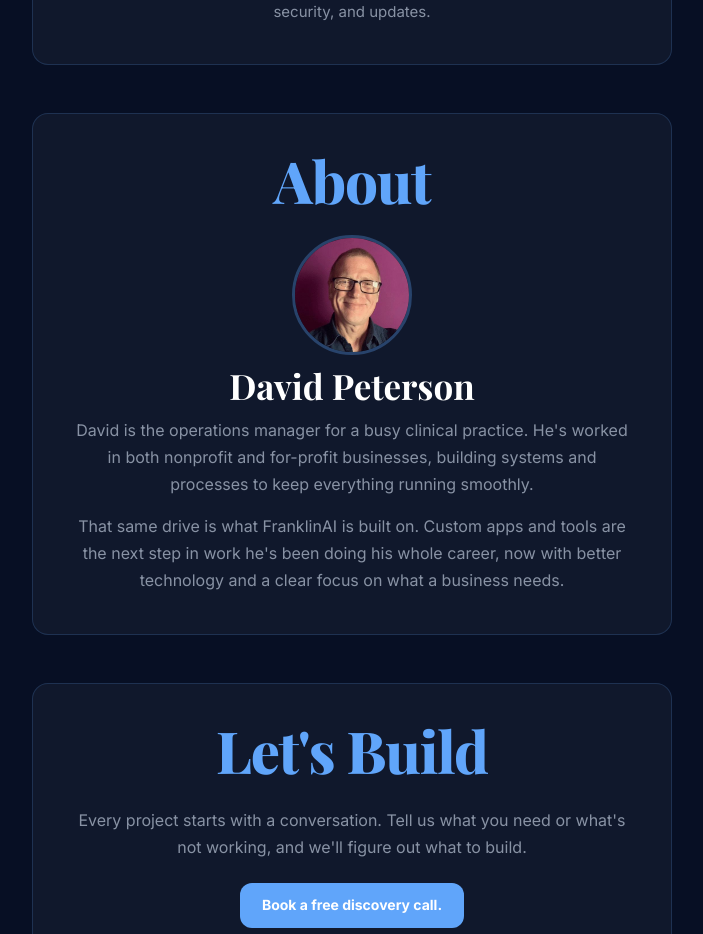
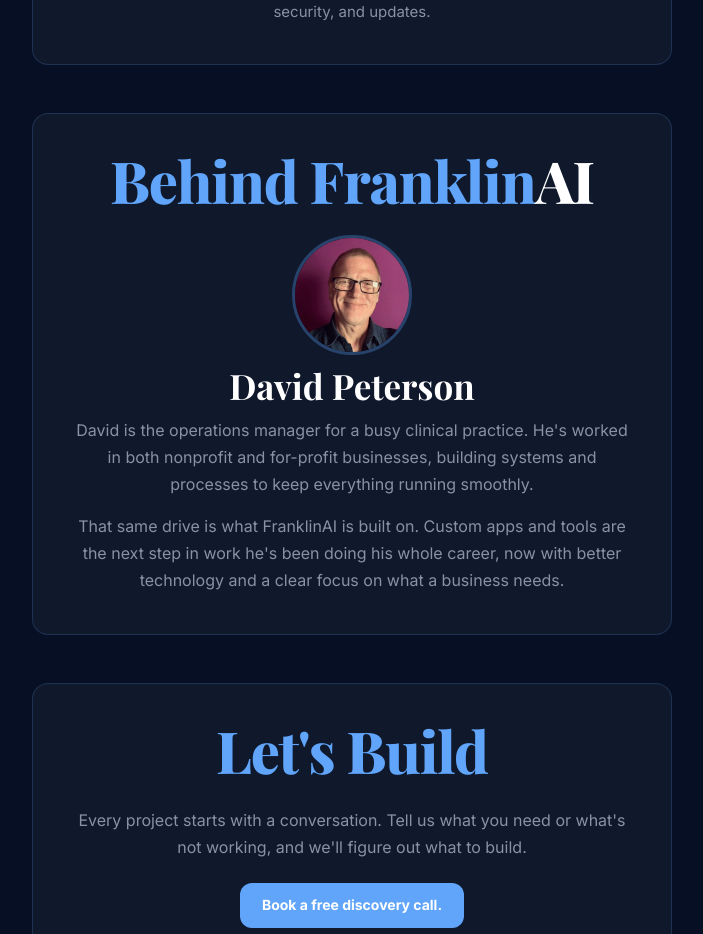
Before and after one commit to besoulful-design/franklinai-v2, a React (Vite) app: page / in a window 1280 px wide. Shown: the part 2720-3654 px from the top of the page, without its empty margins (288-991 px from the left). Built offline with nearby package versions, Linux system fonts and the light colour scheme; a web font is replaced by a local one.

Commit message:
Rename About heading to Behind FranklinAI with wordmark AI in white

```diff
--- a/src/App.jsx
+++ b/src/App.jsx
@@ -332,7 +332,7 @@
     <section className="section">
       <div className="container">
         <div className="site-card" style={{ paddingTop: '20px' }}>
-          <h2 className="card-heading" style={{ fontSize: 'clamp(36px, 5.5vw, 58px)' }}>About</h2>
+          <h2 className="card-heading" style={{ fontSize: 'clamp(36px, 5.5vw, 58px)' }}>Behind Franklin<span style={{ color: '#ffffff' }}>AI</span></h2>
           <img
             src="/david.png"
             alt="David Peterson, founder of FranklinAI"
```
